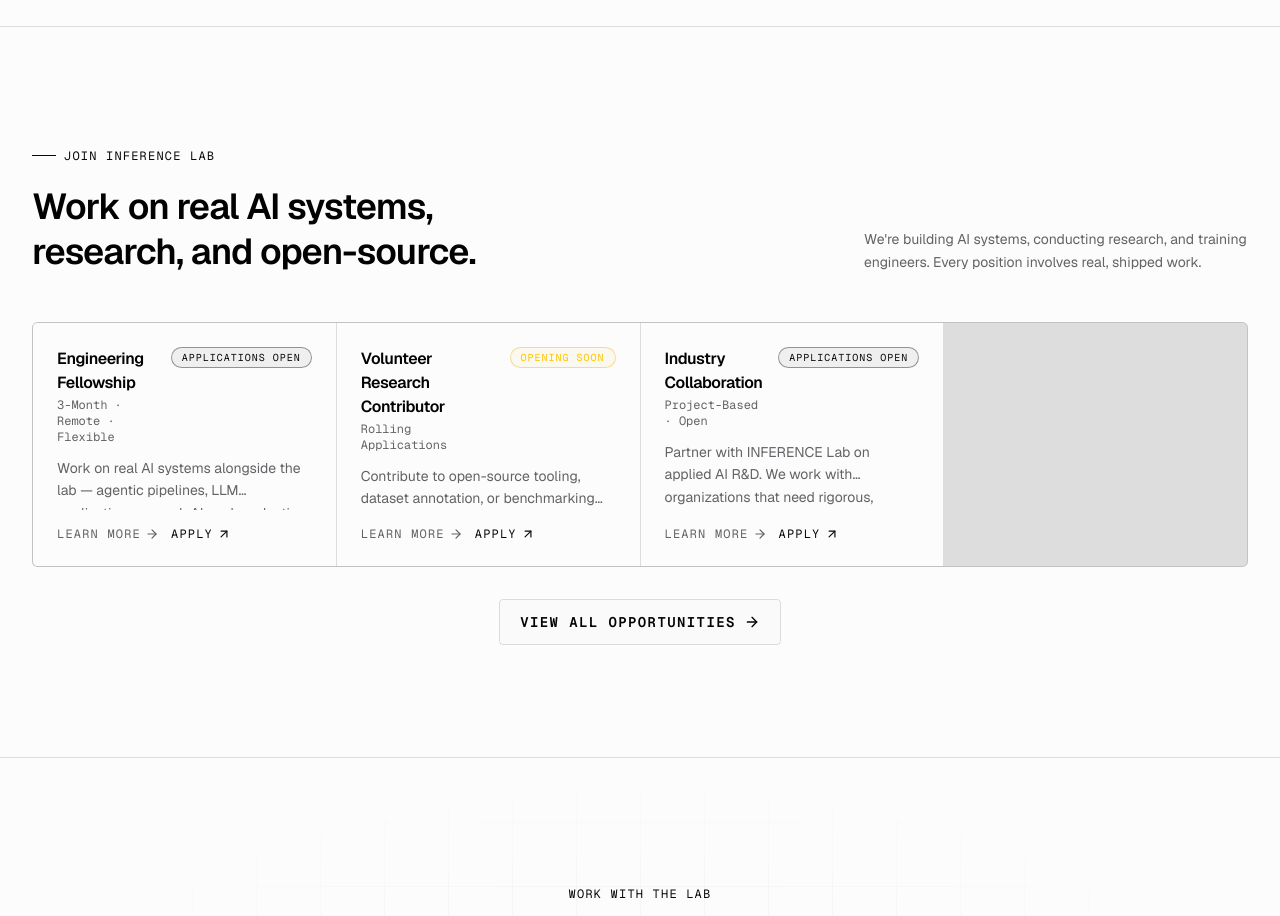
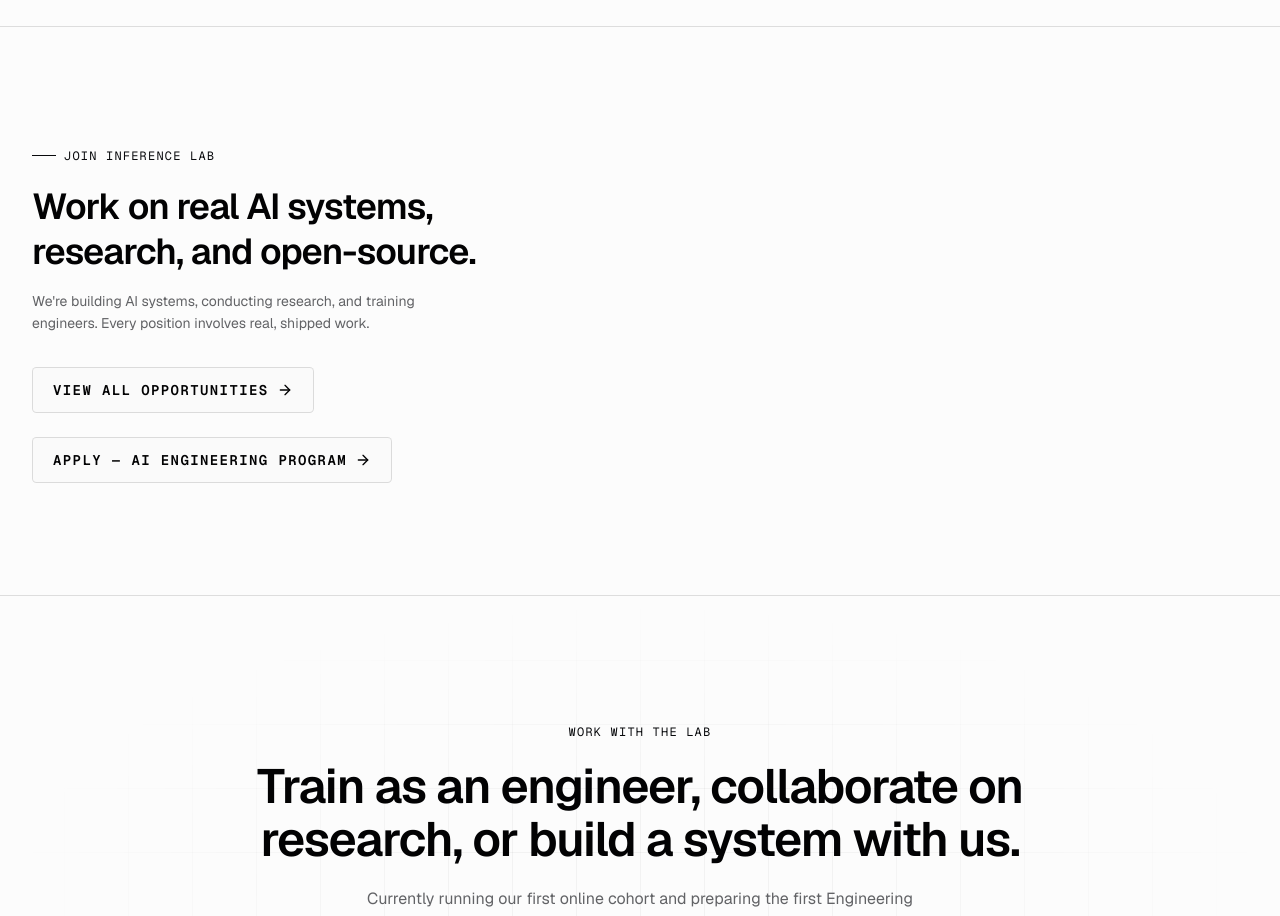
Before and after one commit to Inference-LAB/inference-lab-website, a Next.js app: page / in a window 1280 px wide. Shown: the part 6340-7256 px from the top of the page. Built offline with nearby package versions, Linux system fonts and the light colour scheme.

Commit message:
Add Apply AI Engineering program button and refine content

```diff
--- a/components/sections/current-opportunities.tsx
+++ b/components/sections/current-opportunities.tsx
@@ -1,16 +1,16 @@
 import Link from 'next/link'
 import { ArrowRight } from 'lucide-react'
 import { SectionLabel } from '@/components/section-label'
-import { PositionCard } from '@/components/position-card'
+// import { PositionCard } from '@/components/position-card'
 import { positions } from '@/lib/positions'
-
+import { siteConfig } from '@/lib/site'
 export function CurrentOpportunities() {
   const visible = positions.filter((p) => p.status !== 'closed')
 
   return (
     <section id="opportunities" className="scroll-mt-16 border-b border-border">
       <div className="mx-auto max-w-7xl px-4 py-20 sm:px-6 lg:px-8 lg:py-28">
-        <div className="flex flex-col gap-4 md:flex-row md:items-end md:justify-between">
+        <div className="flex flex-col gap-4 ">
           <div>
             <SectionLabel>Join INFERENCE Lab</SectionLabel>
             <h2 className="mt-5 max-w-2xl text-balance text-3xl font-semibold leading-tight tracking-tight sm:text-4xl">
@@ -23,22 +23,35 @@
           </p>
         </div>
 
-        <div className="mt-12 grid gap-px overflow-hidden rounded-lg border border-border bg-border sm:grid-cols-2 lg:grid-cols-4">
+        {/* <div className="mt-12 grid gap-px overflow-hidden rounded-lg border border-border bg-border sm:grid-cols-2 lg:grid-cols-4">
           {visible.map((position) => (
             <PositionCard key={position.id} position={position} variant="compact" />
           ))}
-        </div>
+        </div> */}
 
-        <div className="mt-8 flex justify-center">
+        <div className="mt-8 md:flex-row md:items-end md:justify-between">
+          <div>
           <Link
             href="/join"
             className="group inline-flex items-center gap-2 rounded-md border border-border bg-card/40 px-5 py-3 font-mono text-sm font-semibold uppercase tracking-widest text-foreground transition-colors hover:border-foreground/30 hover:bg-card"
           >
             View all opportunities
             <ArrowRight className="h-4 w-4 transition-transform group-hover:translate-x-1" />
+          </Link></div>
+          <br />
+          <div>
+          <Link
+            href={siteConfig.links.edu_applicationForm}
+            className="group inline-flex items-center gap-2 rounded-md border border-border bg-card/40 px-5 py-3 font-mono text-sm font-semibold uppercase tracking-widest text-foreground transition-colors hover:border-foreground/30 hover:bg-card"
+          >
+            Apply — AI Engineering Program
+            <ArrowRight className="h-4 w-4 transition-transform group-hover:translate-x-1" />
+
           </Link>
+          </div>
         </div>
       </div>
     </section>
   )
 }
+//
```
